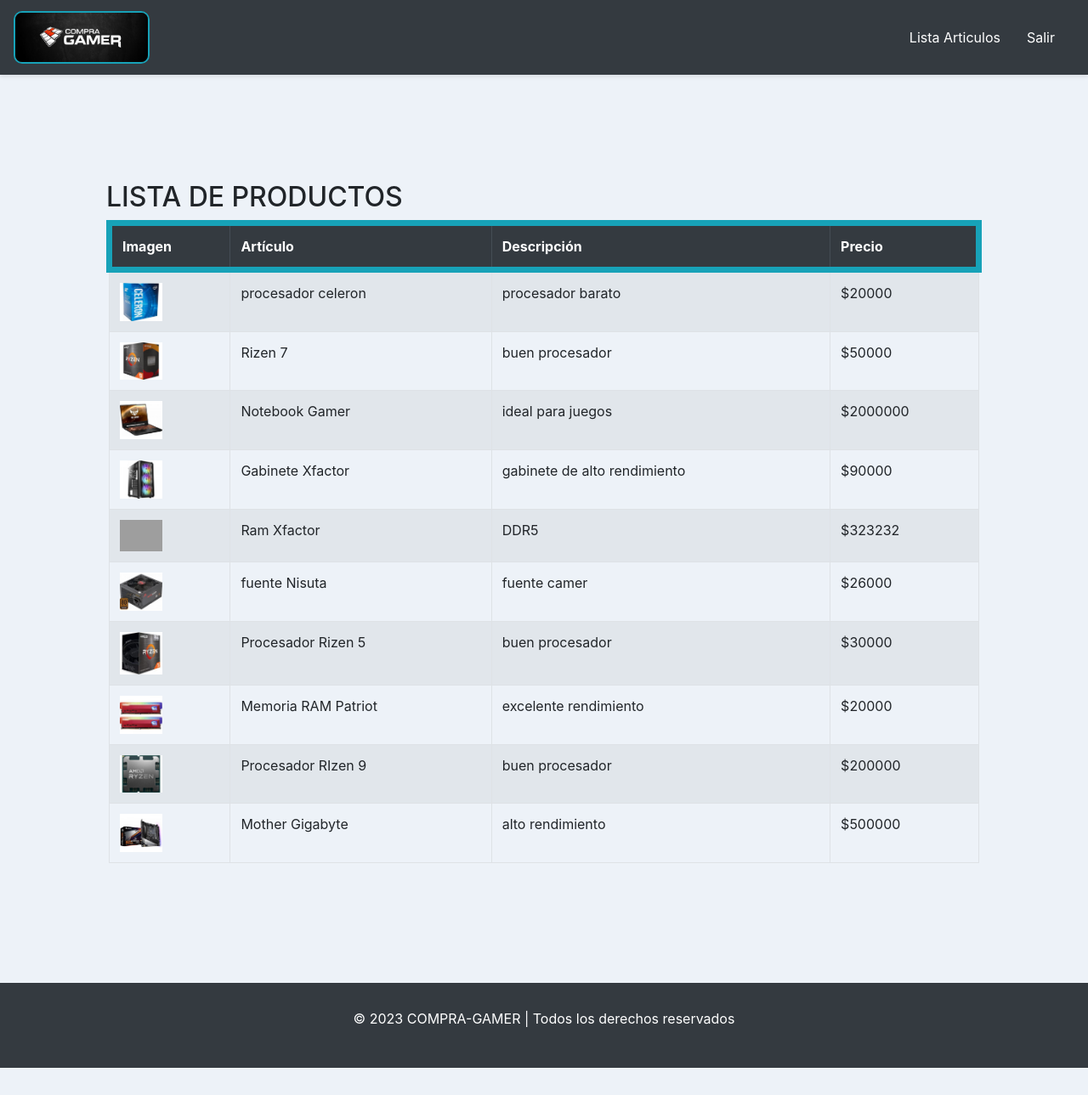
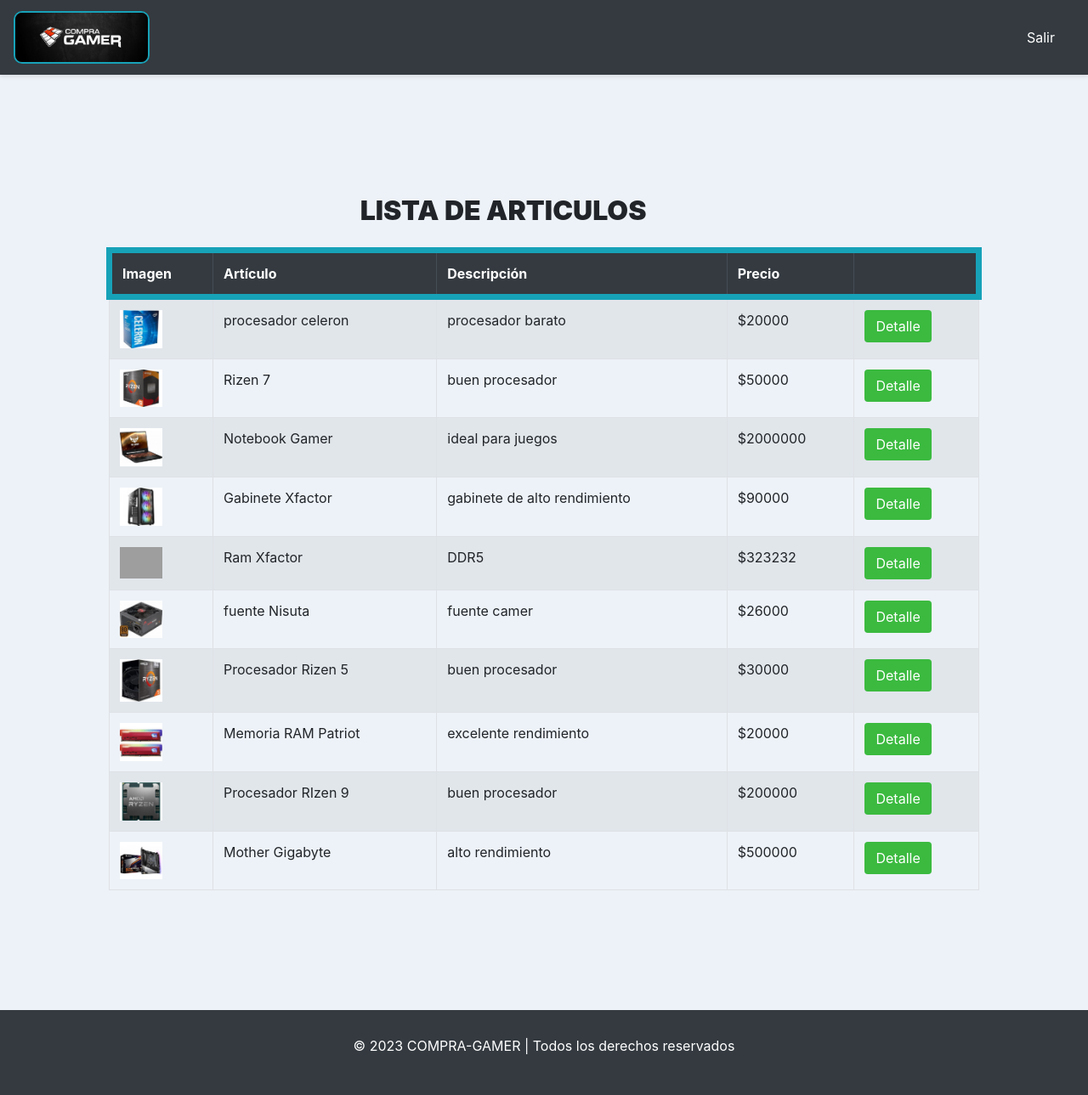
Before and after one commit to rpruiz33/HARDWARE, a CodeIgniter app: page /HARDWARE/index.php/operardatos/listarArt in a window 1280 px wide. Shown: the whole page at 85% size. Before the commit the page ends 1257 px from the top, so only its background shows below. Run offline with CodeIgniter, Linux system fonts and the light colour scheme; data comes from the database, SQL or seed files in the repository; grey boxes are pictures that could not be loaded.

Commit message:
comienza el fin

```diff
--- a/application/controllers/OperarDatos.php
+++ b/application/controllers/OperarDatos.php
@@ -9,6 +9,9 @@
     		$this->load->library('session');
             /*--------------------------*/
             $this->load->model('ModeloCliente');
+            $this->load->model('InsertarArticulo');
+
+
         }
 
 
@@ -200,4 +203,13 @@
             $this->load->view('principal/editar',$data);
             $this->load->view('principal/footer');
         }
+
+        public function verDetalle($id) {
+            $data['detalle'] = $this->InsertarArticulo->getArticulo($id);
+
+            $this->load->view('principal/cabecera');
+            $this->load->view('principal/detalle',$data);
+            $this->load->view('principal/footer');
+        }
+
 }
--- a/application/models/ModeloLogueo.php
+++ b/application/models/ModeloLogueo.php
@@ -24,6 +24,8 @@
     function valLogin($nombre, $dni) {
 
         $consulta = $this->db->query("SELECT nombre,dni FROM clientes  WHERE nombre = '" . $nombre. "' and dni='" . $dni."'");
+
+        $this->session->set_userdata('nombre', $nombre);
         if ($consulta->num_rows() == 1) {
             return $consulta->row();
         } else {
--- a/application/views/principal/cabecera.php
+++ b/application/views/principal/cabecera.php
@@ -1,6 +1,6 @@
-
 <!DOCTYPE html>
 <html lang="es">
+
 <head>
   <meta charset="UTF-8">
   <meta name="viewport" content="width=device-width, initial-scale=1, shrink-to-fit=no">
@@ -9,56 +9,61 @@
 
   <title>COMPRA GAMER</title>
 </head>
+
 <body>
+  <style>
+    .usuario {
+      margin-top: 0;
+      margin-bottom: 1rem;
+      color: #17a2b8;
+      font-size: 17px;
+    }
+  </style>
 
-<nav class="navbar navbar-expand-lg navbar-dark bg-dark" >
+  <nav class="navbar navbar-expand-lg navbar-dark bg-dark">
     <a class="navbar-brand" href="<?= base_url(); ?>Iniciar/index2">
       <img src="<?= base_url(); ?>assets/imagenes/images2.jpg" width="160" alt="Logo CompraGamer">
     </a>
-  <button class="navbar-toggler" type="button" data-toggle="collapse" data-target="#navbarNav" aria-controls="navbarNav" aria-expanded="false" aria-label="Toggle navigation">
+    <button class="navbar-toggler" type="button" data-toggle="collapse" data-target="#navbarNav" aria-controls="navbarNav"
+      aria-expanded="false" aria-label="Toggle navigation">
       <span class="navbar-toggler-icon"></span>
     </button>
+
     <div class="collapse navbar-collapse" id="navbarNav">
       <ul class="navbar-nav ml-auto">
+        <?php if ($this->session->userdata('tipo_cliente') == 2): ?>
+          <li class="nav-item">
+            <a class="nav-link active" aria-current="page" href="<?= base_url(); ?>Iniciar/index2">
+              <?php if ($this->session->userdata('nombre')): ?>
+                <p class="usuario">Usuario: <?php echo $this->session->userdata('nombre'); ?></p>
+              <?php endif; ?>
+            </a>
+          </li>
 
-    <?php if ($this->session->userdata('tipo_cliente') == 1) { ?>
           <li class="nav-item">
+            <a class="nav-link active" aria-current="page" href="<?= base_url(); ?>Iniciar/validaLogin">Login</a>
+          </li>
+        <?php endif; ?>
 
+        <?php if ($this->session->userdata('tipo_cliente') == 1): ?>
+          <li class="nav-item">
             <a class="nav-link active" aria-current="page" href="<?= base_url(); ?>Iniciar/funcArticulos">Carga Articulos</a>
           </li>
-  <?php } ?>
 
           <li class="nav-item">
-        <a class="nav-link active" aria-current="page"  href="<?= base_url(); ?>OperarDatos/listarArt">Lista Articulos</a>
+            <a class="nav-link active" aria-current="page" href="<?= base_url(); ?>OperarDatos/listarArt">Lista Articulos</a>
           </li>
-      <?php if ($this->session->userdata('tipo_cliente') == 2) { ?>
           <li class="nav-item">
-        <a class="nav-link active" aria-current="page"  href="<?= base_url(); ?>Iniciar/funcClientes2/0">Registrarse </a>
+            <a class="nav-link active" aria-current="page" href="<?= base_url(); ?>operarDatos/RecibirGrabar">Lista de Clientes</a>
           </li>
-      <?php } ?>
-      <?php if ($this->session->userdata('tipo_cliente') == 1) { ?>
-      <li class="nav-item">
-        <a class="nav-link active" aria-current="page"  href="<?= base_url(); ?>Iniciar/funcClientes2/0">Registrar Clientes </a>
-      </li>
-      <?php } ?>
-
-      <?php if ($this->session->userdata('tipo_cliente') == 1) {?>
-      <li class="nav-item">
-        <a class="nav-link active" aria-current="page"  href="<?= base_url(); ?>operarDatos/RecibirGrabar">Lista de Clientes</a>
-      </li>
-      <?php } ?>
-      <?php if ($this->session->userdata('tipo_cliente') == 2) { ?>
-      <li class="nav-item">
-        <a class="nav-link active" aria-current="page"  href="<?= base_url(); ?>Iniciar/validaLogin">Login</a>
-      </li>
-      <?php } ?>
-       <li class="nav-item">
-
-
+        <?php endif; ?>
 
         <li class="nav-item">
-        <a class="nav-link active" aria-current="page"  href="<?= base_url(); ?>iniciar/index">Salir</a>
+          <a class="nav-link active" aria-current="page" href="<?= base_url(); ?>iniciar/index">Salir</a>
         </li>
       </ul>
     </div>
   </nav>
+</body>
+
+</html>
--- a/application/views/principal/lista_articulos.php
+++ b/application/views/principal/lista_articulos.php
@@ -2,13 +2,34 @@
 
   .color{
       border: 7px solid #17a2b8;
+
+
   }
+  .lista{
+    margin-bottom: 0.5rem;
+    margin-left: 29%;
+    font-weight: 1000;
+    line-height: 2.2;
+    left: -33%;
+    /* DISPLAY: FLEX; */
+    display: inline-flex;
+    flex-direction: row;
+    flex-wrap: wrap;
+    align-content: space-between;
+    justify-content: space-evenly;
+    align-items: center;
+  }
+    .btn-custom-green {
+    background-color: #3BBA3F;
+    color: #fff;
+    }
+
 </style>
 
 
 
 <section class="contenido-princ">
-  <h2>LISTA DE PRODUCTOS</h2>
+  <h2 class="lista">LISTA DE ARTICULOS</h2>
   <div id="tabla_artic" class="table-responsive">
      <!-- <?php if ($articulos !== false) : ?>   -->
       <table class="table table-bordered table-striped">
@@ -21,7 +42,9 @@
             <?php if ($this->session->userdata('tipo_cliente') == 1) { ?>
             <th scope="col"></th>
             <th scope="col"></th>
+
             <?php }?>
+            <th scope="col"></th>
           </tr>
         </thead>
         <tbody>
@@ -39,8 +62,10 @@
             <?php }?>
             <?php if ($this->session->userdata('tipo_cliente') == 1) { ?>
               <td><a href="<?=base_url();?>OperarDatos/editarProducto/<?=$articulo->id;?>" class="btn btn-primary">Modificar</a></td>
+
+            <?php }?>
+            <td><a href="<?=base_url();?>OperarDatos/verDetalle/<?=$articulo->id;?>" class="btn btn-custom-green">Detalle</a></td>
             </tr>
-            <?php }?>
           <?php endforeach?>
         </tbody>
       </table>
```
Also changed, not shown: application/views/principal/detalle.php (added, +79 -0 lines). Lines whose indentation alone changed are shown as unchanged.
